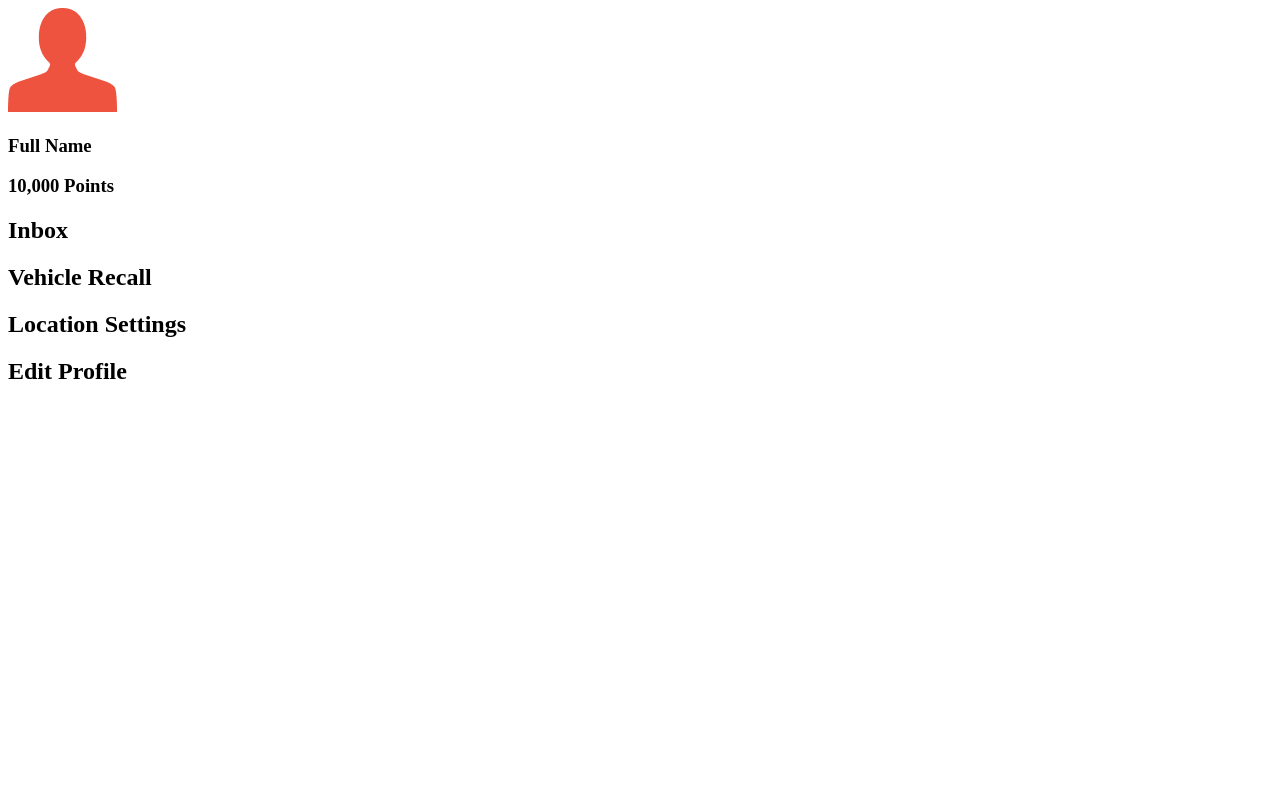
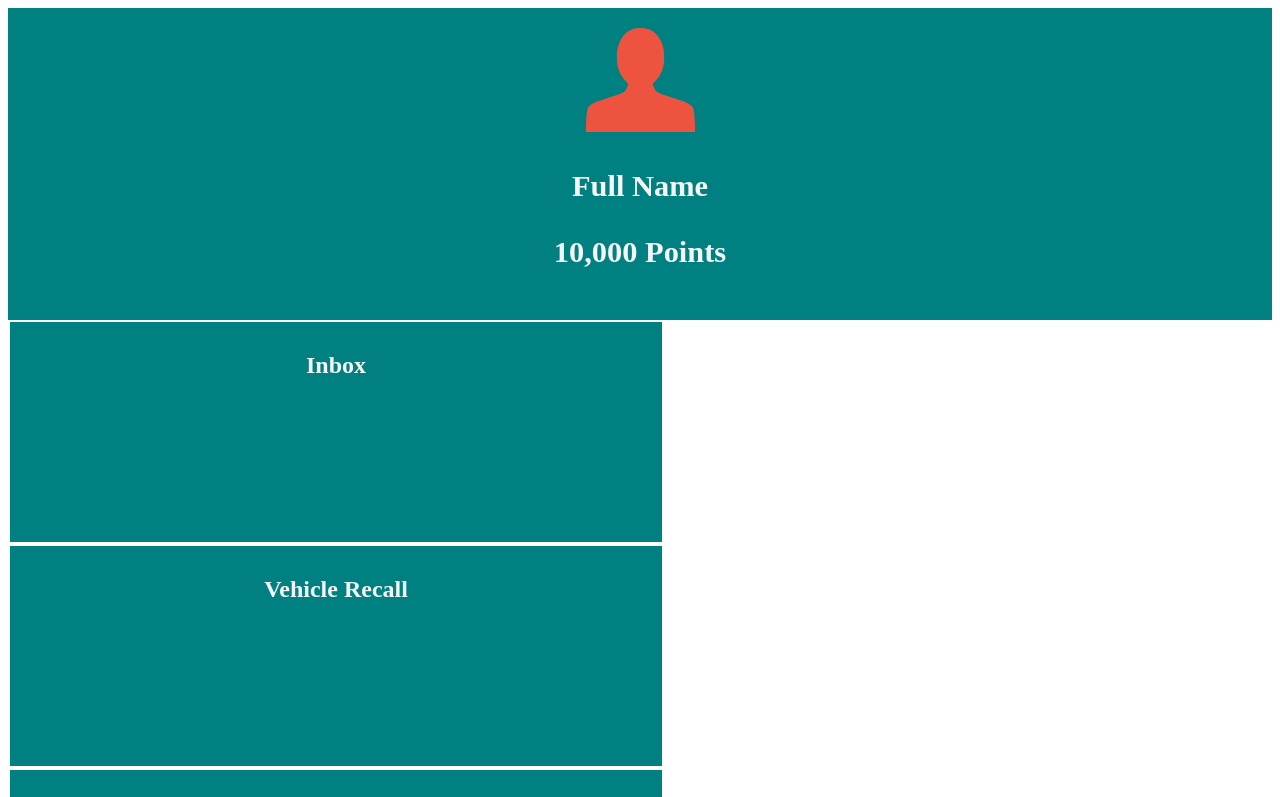
Before and after one commit to daleystep/group9, a plain HTML site: page html/info/profile.html in a window 1280 px wide. Shown: the top 797 px of the page. Drawn offline with nearby package versions, Linux system fonts and the light colour scheme.

Commit message:
Profile css

```diff
--- a/css/style.css
+++ b/css/style.css
@@ -1,3 +1,30 @@
 .hidden{
     display: none;
 }
+.profile{
+    background-color:teal;
+    overflow: hidden;
+    color:whitesmoke;
+    text-align: center;
+    padding: 20px 26px;
+    text-decoration: none;
+    font-size: 26px;
+}
+.column{
+    float:left;
+    width:50%;
+    padding:10px;
+    height: 200px;
+    color:whitesmoke;
+    background-color: teal;
+    text-align: center;
+    border:solid 2px;
+    border-color: White;
+
+}
+.row:after{
+    display: table;
+    clear:both;
+    background-color: teal;
+    text-align: center;
+}
```
